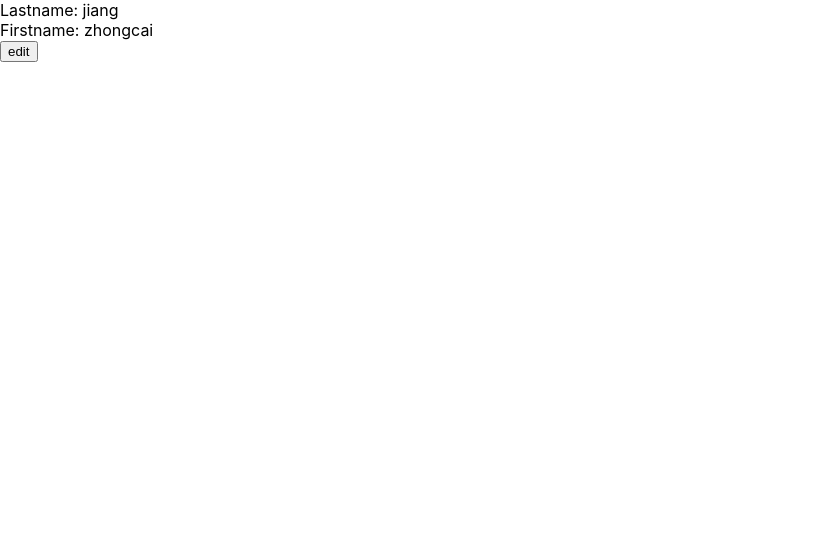
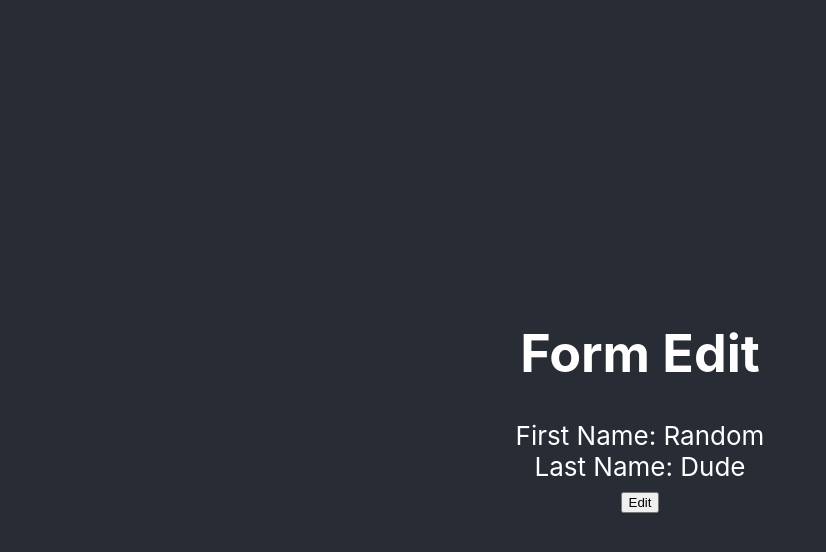
Before and after one commit to CUNY-2X-TTP-2020/react-form-edit, a React (Create React App) app: page / in a window 1280 px wide. Shown: the top 552 px of the page, without its empty margins (0-826 px from the left). Built offline with nearby package versions, Linux system fonts and the light colour scheme.

Commit message:
Refactor code layout

```diff
--- a/src/App.js
+++ b/src/App.js
@@ -1,14 +1,17 @@
-import React, { Component } from "react";
-//import NamesDisplay from "./components/NamesDisplay";
+import React from "react";
 import NameForm from "./components/NameForm";
 import "./App.css";
 
-class App extends Component {
-  render() {
+function App()
+{
     return (
-      <NameForm />
+        <div className="App">
+            <header className="App-header">
+                <h1>Form Edit</h1>
+                <NameForm fname="Random" lname="Dude" />
+            </header>
+        </div>
     );
-  }
 }
 
 export default App;
--- a/src/components/NameForm.js
+++ b/src/components/NameForm.js
@@ -1,76 +1,71 @@
-import React, {Component} from "react"
+import React, {Component} from 'react';
+import PropTypes from 'prop-types';
 
-class NameForm extends Component{
-    constructor(props){
+export default class NameForm extends Component
+{
+    constructor(props)
+    {
         super(props)
-        this.state = {
-            Fname: "zhongcai",
-            Lname: "jiang",
-            show:false,
+        this.state =
+        {
+            fname: props.fname !== undefined ? props.fname : "John",
+            lname: props.lname !== undefined ? props.lname : "Doe",
+            showInputs: false,
+        };
     }
-    }
-    // handleChange=(event)=>{
-    //     this.setState({name:event.target.value})
-    // }
-    handleSubmit = (event) => {
 
-      event.preventDefault();
-      console.log("1212")
-      //this.props.onSubmit(this.state.Lname);
-       this.setState({
-        Fname:event.target.firstname.value,
-        Lname:event.target.lastname.value,
-        show:false,
-      })
+    handleSubmit = (event) =>
+    {
+        // event.preventDefault();
 
+        this.setState(
+        {
+            fname: event.target.fname.value,
+            lname: event.target.lname.value,
+            showInputs: false,
+        });
     };
-    showchange=() => {
-      this.state.show?
-      this.setState({show:false})
-      :this.setState({show:true})
+
+    changeView = () =>
+    {
+        this.state.showInputs ? this.setState({ showInputs: false }) : this.setState({ showInputs: true });
     };
-    render() {
+
+    render()
+    {
         return (
             <div>
-
             {
-              this.state.show?
+                this.state.showInputs ?
                 (
                     <form onSubmit={this.handleSubmit}>
-                 <div>Lastname</div>
-                  <input
-                    type="text"
-                    name="lastname"
-                  //onChange={this.handleChange}
-                   // value={this.state.Lname}
-                  >
-                  </input>
-                 <div>Firstname</div>
-                  <input
-                  type="text"
-                  name="firstname"
-                   //onChange={this.handleChange}
-                   //value={this.state.Fname}
-                  >
-                </input>
-                <button type="submit">save</button>
-                <button  onClick={this.showchange}>cancel</button>
+                        <label for="fname">First Name: </label>
+                        <input type="text" name="fname" id="fname" />
+                        <br/>
+
+                        <label for="lname">Last Name: </label>
+                        <input type="text" name="lname" id="lname" />
+                        <br/>
+
+                        <button type="submit">Save</button>
+                        <button onClick={this.changeView}>Cancel</button>
                     </form>
-
-              ):(
+                ):
+                (
                     <div>
-                <div>Lastname: {this.state.Lname}</div>
-                <div>Firstname: {this.state.Fname}</div>
-                <button onClick={this.showchange}>edit</button>
+                        <div>First Name: {this.state.fname}</div>
+                        <div>Last Name: {this.state.lname}</div>
+                        <button onClick={this.changeView}>Edit</button>
                     </div>
-
                 )
-
             }
-
             </div>
         );
     }
+}
 
+NameForm.propTypes =
+{
+    fname: PropTypes.string,
+    lname: PropTypes.string
 }
-export default NameForm;
```
Also changed, not shown: src/components/NameDisplay.js (deleted, +0 -20 lines). Lines whose indentation alone changed are shown as unchanged.
